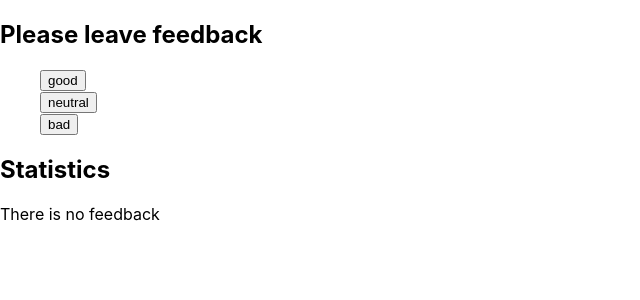
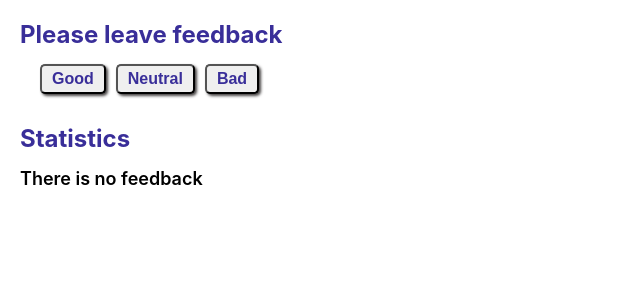
Before and after one commit to Selim96/goit-react-hw-04-feedback, a React (Create React App) app: page / in a window 1280 px wide. Shown: the top 300 px of the page, without its empty margins (0-640 px from the left). Built offline with nearby package versions, Linux system fonts and the light colour scheme.

Commit message:
task 1 done

```diff
--- a/src/components/App.jsx
+++ b/src/components/App.jsx
@@ -1,6 +1,3 @@
-import Counter from './FOLDER/Exempal';
-import Dropdown from './Dropdown/Dropdown';
-// =============================================
 import React, { Component } from 'react';
 import Statistics from './Statistics/Statistics';
 import FeedbackOptions from './FeedbackOptions/FeedbackOptions';
@@ -34,16 +31,15 @@ class App extends Component {
     const total = this.countTotalFeedback();
 
     return (
-      <div>
+      <>
       <Section title='Please leave feedback'>
         <FeedbackOptions options={options} onLeaveFeedback={this.handlClick} />
       </Section>
-        <Section title='Statistics'>
-          {total === 0 ? <Notification message="There is no feedback"/> : <Statistics good={good} neutral={neutral} bad={bad} total={this.countTotalFeedback()} positivePercentage={this.countPositiveFeedbackPercentage()}/>}
+      <Section title='Statistics'>
+        {total === 0 ? <Notification message="There is no feedback"/> : <Statistics good={good} neutral={neutral} bad={bad} total={this.countTotalFeedback()} positivePercentage={this.countPositiveFeedbackPercentage()}/>}
       </Section>
-    </div>
+    </>
     )
-
   };
 };
 
--- a/src/components/FeedbackOptions/FeedbackOptions.jsx
+++ b/src/components/FeedbackOptions/FeedbackOptions.jsx
@@ -5,9 +5,9 @@ function FeedbackOptions({options, onLeaveFeedback,}) {
         <ul className={s.list}>
             {options.map( option => (
                 <li key={option} className={s.item}>
-                    <button type='button' className='button' onClick={() => onLeaveFeedback(option)}>{option}</button>
+                    <button type='button' className={s.button} onClick={() => onLeaveFeedback(option)}>{option}</button>
                 </li>)
-        )}
+            )}
         </ul>
     );
 }
--- a/src/components/FeedbackOptions/FeedbackOptions.module.css
+++ b/src/components/FeedbackOptions/FeedbackOptions.module.css
@@ -0,0 +1,29 @@
+.list {
+    display:  flex;
+    align-items: center;
+    flex-wrap: wrap;
+    padding-left: 20px;
+}
+
+.item {
+    margin-right: 10px;
+    margin-bottom: 10px;
+}
+
+.button {
+    padding: 0 10px;
+    height: 30px;
+    text-transform:capitalize;
+    font-weight: 700;
+    font-size: 16px;
+    color: var(--title-color);
+    border-radius: 5px;
+    box-shadow: 2px 2px 3px var(--shadov-color);
+    cursor: pointer;
+    outline: none;
+}
+
+.button:hover {
+    background-color:var(--button-hover);
+    color: var(--primery-color);
+}
--- a/src/components/Notification/Notification.module.css
+++ b/src/components/Notification/Notification.module.css
@@ -0,0 +1,4 @@
+.message {
+    font-size: 18px;
+    font-weight: 600;
+}
--- a/src/components/Section/Section.js
+++ b/src/components/Section/Section.js
@@ -1,9 +1,11 @@
 import s from './Section.module.css';
 
 function Section({title, children}) {
-    return (<div className={s.Section}>
+    return (
+    <div className={s.Section}>
         {title.trim() && <h2 className={s.title}>{title}</h2>}
-        {children}</div>);
+        {children}
+    </div>);
 }
 
 export default Section;
--- a/src/components/Section/Section.module.css
+++ b/src/components/Section/Section.module.css
@@ -0,0 +1,10 @@
+.Section {
+    padding-left: 20px;
+    padding-right: 20px;
+    padding-top: 20px;
+}
+
+.title {
+    margin-bottom: 15px;
+    color: var(--title-color);
+}
--- a/src/components/Statistics/Statistics.jsx
+++ b/src/components/Statistics/Statistics.jsx
@@ -1,22 +1,24 @@
 import s from './Statistics.module.css';
 
-function Statistics({good, neutral, bad, total, positivePercentage, }) {
+
+function Statistics({ good, neutral, bad, total, positivePercentage,}) {
+
     return (
-        <ul className='statisticsList'>
-            <li className='statisticsItem'>
-                <p className='statisticsText'>Good:{ good }</p>
+    <ul className={s.statisticsList}>
+      <li className={s.statisticsItem}>
+          <p className={s.statisticsText}>Good: <span className={s.value}>{ good }</span></p>
       </li>
-            <li className='statisticsItem'>
-                <p className='statisticsText'>Neutral:{ neutral }</p>
+      <li className={s.statisticsItem}>
+          <p className={s.statisticsText}>Neutral: <span className={s.value}>{ neutral }</span></p>
       </li>
-            <li className='statisticsItem'>
-                <p className='statisticsText'>Bad:{ bad }</p>
+      <li className={s.statisticsItem}>
+          <p className={s.statisticsText}>Bad: <span className={s.value}>{ bad }</span></p>
       </li>
-            <li className='statisticsItem'>
-              <p className='statisticsText'>Total:{total }</p>
+      <li className={s.statisticsItem}>
+        <p className={s.statisticsText}>Total: <span className={s.value}>{ total }</span></p>
       </li>
-            <li className='statisticsItem'>
-              <p className='statisticsText'>Positive feedback:{` ${positivePercentage}% `}</p>
+      <li className={s.statisticsItem}>
+        <p className={s.statisticsText}>Positive feedback: <span className={s.value}>{`${positivePercentage}%`}</span></p>
       </li>
     </ul>
     );
--- a/src/components/Statistics/Statistics.module.css
+++ b/src/components/Statistics/Statistics.module.css
@@ -0,0 +1,17 @@
+.statisticsList {
+    padding-left: 20px;
+}
+
+.statisticsItem {
+    margin-bottom: 10px;
+}
+
+.statisticsText {
+    font-size: 18px;
+    font-weight: 600;
+}
+
+.value {
+    color: var(--title-color);
+    font-size: 20px;
+}
--- a/src/index.css
+++ b/src/index.css
@@ -1,4 +1,11 @@
 @import-normalize; /* bring in normalize.css styles */
+
+:root {
+  --title-color: rgb(57, 46, 153);
+  --button-hover: rgb(105, 106, 156);
+  --shadov-color: rgb(70, 67, 67);
+  --primery-color:rgb(255, 255, 255);
+}
 
 body {
   margin: 0;
@@ -14,6 +21,16 @@ code {
     monospace;
 }
 
+h2 {
+  margin: 0;
+}
+
 ul {
   list-style: none;
+  margin: 0;
+  padding: 0;
 }
+
+p {
+  margin: 0;
+}
```
Also changed, not shown: src/components/Statistics/Item/Item.js (+13 -2 lines). Lines whose indentation alone changed are shown as unchanged.
